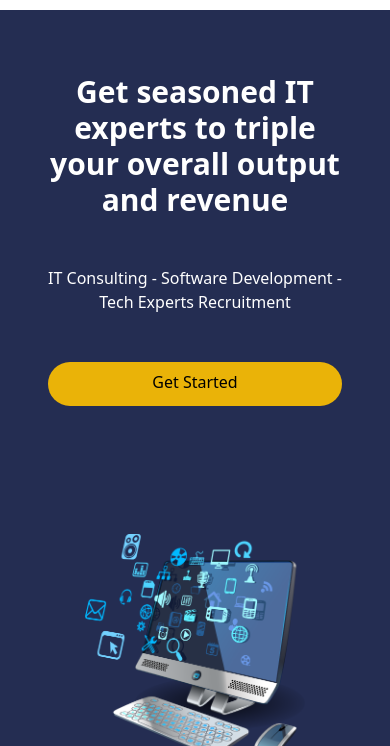
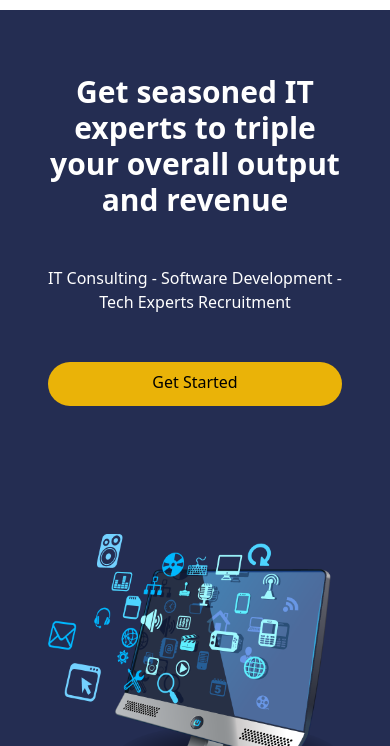
Before and after one commit to Adedamola-Adeyemo/charistech, a website: page index.html in a window 390 px wide. Shown: the part 98-844 px from the top of the page. Drawn offline with nearby package versions, Linux system fonts and the light colour scheme; files that its build step writes are made by us from their sources.

Commit message:
hero image mobile resize

```diff
--- a/index.html
+++ b/index.html
@@ -49,7 +49,7 @@
                 <a href="" class="max-w-sm text-center md:w-1/3 p-3 px-3 pt-2 text-black bg-yellow-500 rounded-full baseline hover:bg-white">Get Started</a>
                 </div>
             <div class="w-full md:w-1/2">
-                <img src="images/favpng_computer-programming-software-developer-software-engineering-application-software-software-development.png" class="w-3/4 h-3/4 mx-auto md:w-5/6 md:h-5/6 md:ml-12">
+                <img src="images/favpng_computer-programming-software-developer-software-engineering-application-software-software-development.png" class="w-full h-full mx-auto md:w-5/6 md:h-5/6 md:ml-12">
             </div>
 
         </div>
```
